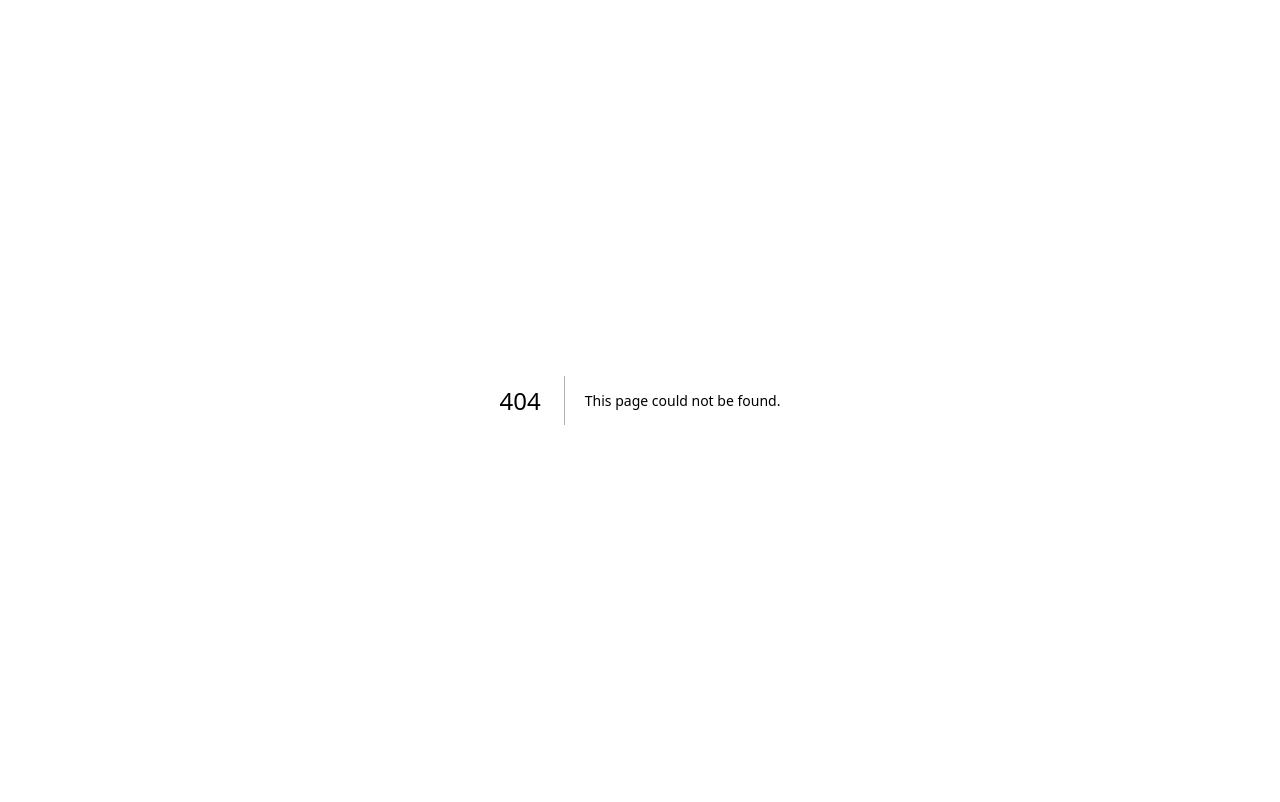
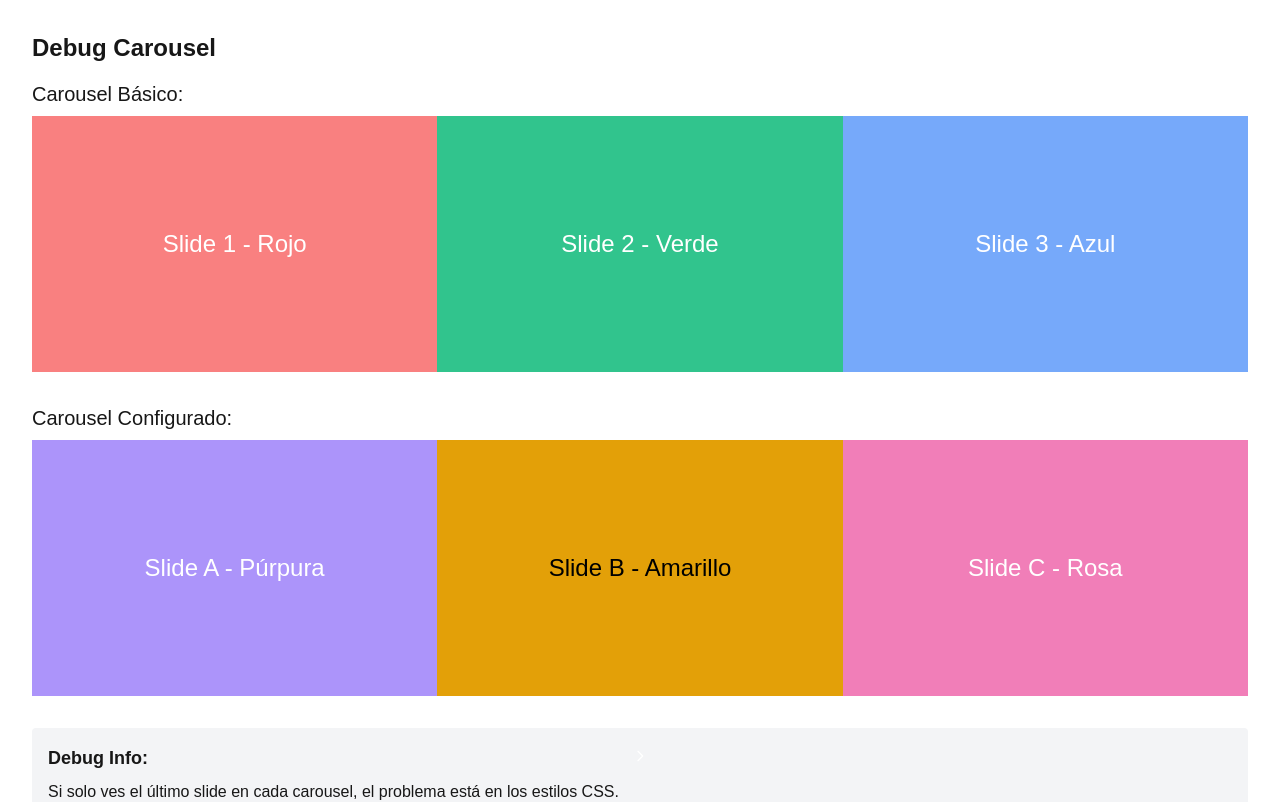
Before and after one commit to AlasRojas/blog-frameworks, a Next.js app: page /debug in a window 1280 px wide. Before the commit this address had no page. Shown: the top 802 px of the page. Built offline with nearby package versions, Linux system fonts and the light colour scheme.

Commit message:
add carousel home

```diff
--- a/package.json
+++ b/package.json
@@ -3,8 +3,8 @@
   "version": "0.1.0",
   "private": true,
   "scripts": {
-    "dev": "next dev",
-    "build": "next build",
+    "dev": "next dev --turbopack",
+    "build": "next build --turbopack",
     "start": "next start",
     "test": "jest",
     "test:watch": "jest --watch",
@@ -12,6 +12,8 @@
   },
   "dependencies": {
     "autoprefixer": "^10.4.21",
+    "flowbite": "^3.1.2",
+    "flowbite-react": "^0.12.7",
     "next": "15.5.2",
     "react": "19.1.0",
     "react-dom": "19.1.0"
--- /dev/null
+++ b/src/app/debug/page.tsx
@@ -0,0 +1,60 @@
+"use client";
+
+import { Carousel } from "flowbite-react";
+
+export default function DebugCarousel() {
+  return (
+    <div className="p-8">
+      <h1 className="text-2xl font-bold mb-4">Debug Carousel</h1>
+
+      {/* Carousel básico sin estilos adicionales */}
+      <div className="mb-8">
+        <h2 className="text-xl mb-2">Carousel Básico:</h2>
+        <div className="h-64 bg-gray-100">
+          <Carousel>
+            <div className="flex h-full items-center justify-center bg-red-400 text-white text-2xl">
+              Slide 1 - Rojo
+            </div>
+            <div className="flex h-full items-center justify-center bg-green-400 text-white text-2xl">
+              Slide 2 - Verde
+            </div>
+            <div className="flex h-full items-center justify-center bg-blue-400 text-white text-2xl">
+              Slide 3 - Azul
+            </div>
+          </Carousel>
+        </div>
+      </div>
+
+      {/* Carousel con configuración completa */}
+      <div className="mb-8">
+        <h2 className="text-xl mb-2">Carousel Configurado:</h2>
+        <div className="h-64 bg-gray-100">
+          <Carousel
+            slideInterval={5000}
+            slide={true}
+            indicators={true}
+            leftControl="<"
+            rightControl=">"
+          >
+            <div className="flex h-full items-center justify-center bg-purple-400 text-white text-2xl">
+              Slide A - Púrpura
+            </div>
+            <div className="flex h-full items-center justify-center bg-yellow-400 text-black text-2xl">
+              Slide B - Amarillo
+            </div>
+            <div className="flex h-full items-center justify-center bg-pink-400 text-white text-2xl">
+              Slide C - Rosa
+            </div>
+          </Carousel>
+        </div>
+      </div>
+
+      {/* Información de debug */}
+      <div className="mt-8 p-4 bg-gray-100 rounded">
+        <h3 className="text-lg font-semibold mb-2">Debug Info:</h3>
+        <p>Si solo ves el último slide en cada carousel, el problema está en los estilos CSS.</p>
+        <p>Si los carousels funcionan correctamente aquí, el problema está en el componente CarouselHome.</p>
+      </div>
+    </div>
+  );
+}
--- a/src/app/ui/CarrouselHome.tsx
+++ b/src/app/ui/CarrouselHome.tsx
@@ -1,17 +1,20 @@
+
+"use client";
 
 import { Carousel } from "flowbite-react";
 
 export function CarouselHome() {
   return (
-    <div className="h-56 sm:h-64 xl:h-80 2xl:h-96">
+    <div className="relative h-56 sm:h-64 xl:h-80 2xl:h-96 rounded-lg">
       <Carousel>
-        <div className="flex h-full items-center justify-center bg-gray-400 dark:bg-gray-700 dark:text-white">
+
+        <div className="flex h-full items-center justify-center bg-gradient-to-r from-blue-500 to-purple-600 text-white text-2xl font-bold relative">
           Slide 1
         </div>
-        <div className="flex h-full items-center justify-center bg-gray-400 dark:bg-gray-700 dark:text-white">
+        <div className="flex h-full items-center justify-center bg-gradient-to-r from-green-500 to-blue-500 text-white text-2xl font-bold relative">
           Slide 2
         </div>
-        <div className="flex h-full items-center justify-center bg-gray-400 dark:bg-gray-700 dark:text-white">
+        <div className="flex h-full items-center justify-center bg-gradient-to-r from-purple-500 to-pink-500 text-white text-2xl font-bold relative ">
           Slide 3
         </div>
       </Carousel>
```
Also changed, not shown: 2 other files (tests, documents, lock files or other folders).
